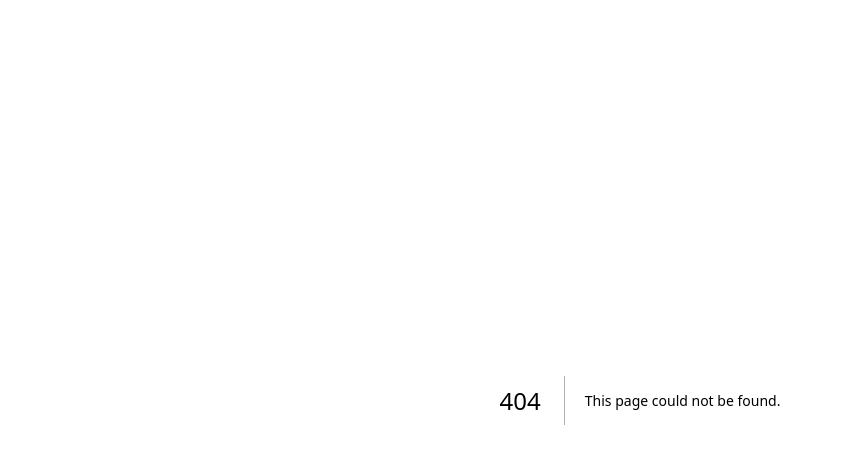
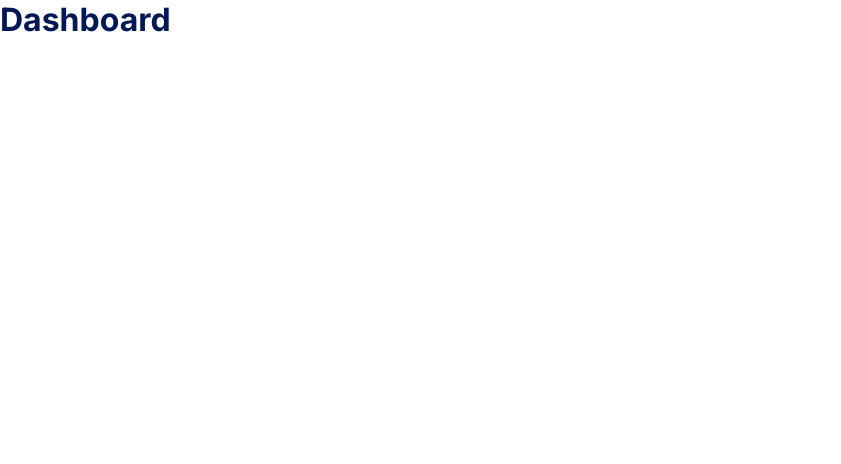
Before and after one commit to AntonioSantosBJPE/contacts-books-frontend, a Next.js app: page /dashboard in a window 1280 px wide. Before the commit this address had no page. Shown: the top 464 px of the page, without its empty margins (0-841 px from the left). Built offline with nearby package versions, Linux system fonts and the light colour scheme.

Commit message:
feat: creates the basic structure of application pages

```diff
--- /dev/null
+++ b/src/app/dashboard/page.tsx
@@ -0,0 +1,7 @@
+export default function DashboardPage() {
+  return (
+    <main>
+      <h1> Dashboard</h1>
+    </main>
+  );
+}
--- a/src/app/layout.tsx
+++ b/src/app/layout.tsx
@@ -15,7 +15,7 @@ export default function RootLayout({
   children: React.ReactNode;
 }) {
   return (
-    <html lang="en">
+    <html lang="pt-br">
       <body className={inter.className}>{children}</body>
     </html>
   );
```
Also changed, not shown: src/app/login/page.tsx (added, +7 -0 lines), src/app/register/page.tsx (added, +7 -0 lines), src/app/dashboard/styles.module.scss (added), src/app/login/styles.module.scss (added), src/app/register/styles.module.scss (added).
